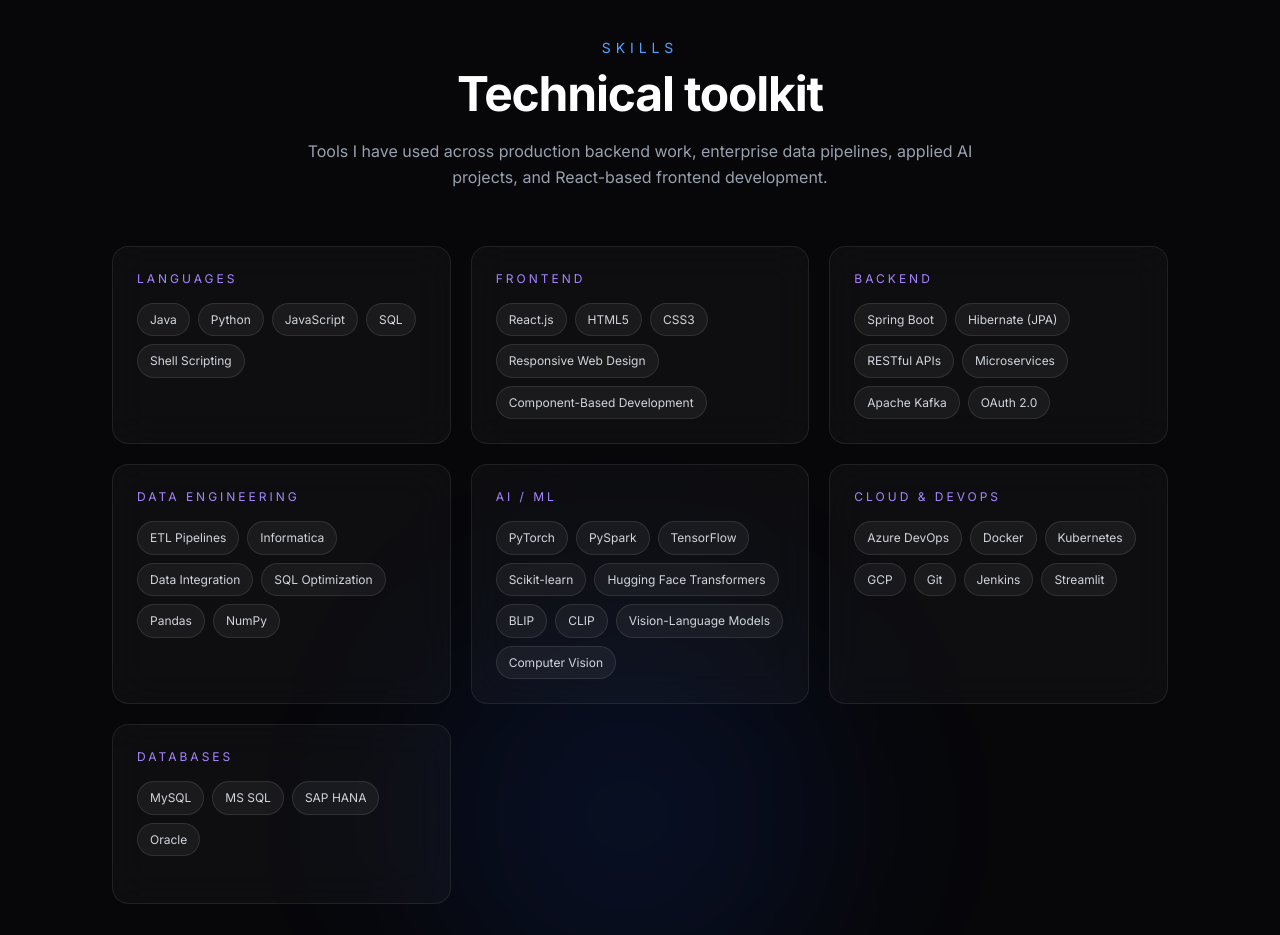
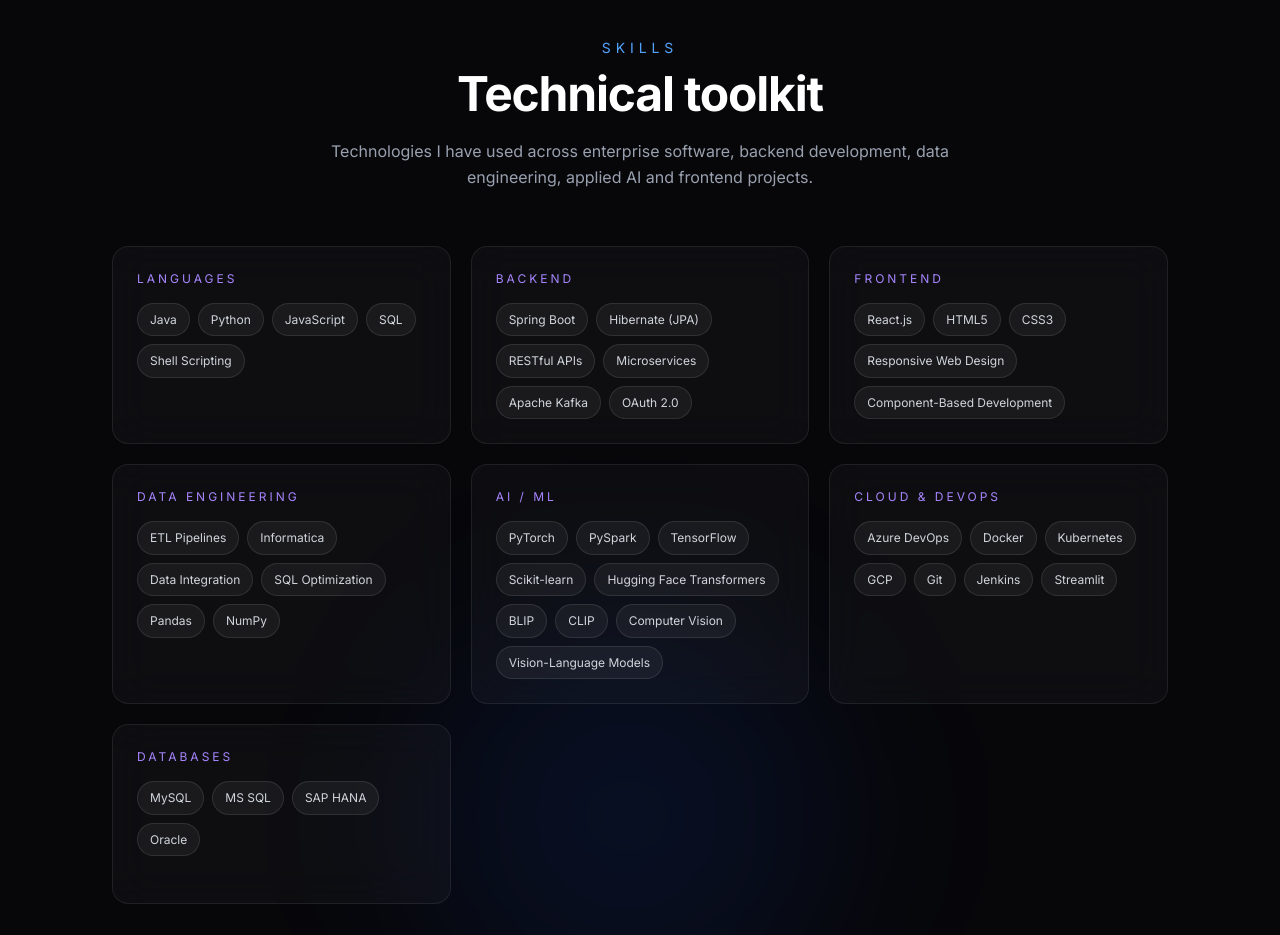
Before and after one commit to ravensgit/Portfolio, a React (Vite) app: page / in a window 1280 px wide. Shown: the part 3800-4735 px from the top of the page. Built offline with nearby package versions, Linux system fonts and the light colour scheme.

Commit message:
Update Arsenal.jsx
Updated skill categories and refined description.

```diff
--- a/src/components/Arsenal.jsx
+++ b/src/components/Arsenal.jsx
@@ -5,10 +5,10 @@
 
 const groups = [
   { title: 'Languages', items: ['Java', 'Python', 'JavaScript', 'SQL', 'Shell Scripting'] },
+  { title: 'Backend', items: ['Spring Boot', 'Hibernate (JPA)', 'RESTful APIs', 'Microservices', 'Apache Kafka', 'OAuth 2.0'] },
   { title: 'Frontend', items: ['React.js', 'HTML5', 'CSS3', 'Responsive Web Design', 'Component-Based Development'] },
-  { title: 'Backend', items: ['Spring Boot', 'Hibernate (JPA)', 'RESTful APIs', 'Microservices', 'Apache Kafka', 'OAuth 2.0'] },
   { title: 'Data Engineering', items: ['ETL Pipelines', 'Informatica', 'Data Integration', 'SQL Optimization', 'Pandas', 'NumPy'] },
-  { title: 'AI / ML', items: ['PyTorch', 'PySpark', 'TensorFlow', 'Scikit-learn', 'Hugging Face Transformers', 'BLIP', 'CLIP', 'Vision-Language Models', 'Computer Vision'] },
+  { title: 'AI / ML', items: ['PyTorch', 'PySpark', 'TensorFlow', 'Scikit-learn', 'Hugging Face Transformers', 'BLIP', 'CLIP', 'Computer Vision', 'Vision-Language Models'] },
   { title: 'Cloud & DevOps', items: ['Azure DevOps', 'Docker', 'Kubernetes', 'GCP', 'Git', 'Jenkins', 'Streamlit'] },
   { title: 'Databases', items: ['MySQL', 'MS SQL', 'SAP HANA', 'Oracle'] },
 ];
@@ -34,7 +34,7 @@
         <p className="font-mono text-sm text-blue-400 mb-3 text-center tracking-[0.35em] uppercase">Skills</p>
         <h2 className="text-4xl md:text-5xl font-bold tracking-tight mb-5 text-center">Technical toolkit</h2>
         <p className="text-gray-400 text-center max-w-2xl mx-auto mb-14 leading-relaxed">
-          Tools I have used across production backend work, enterprise data pipelines, applied AI projects, and React-based frontend development.
+          Technologies I have used across enterprise software, backend development, data engineering, applied AI and frontend projects.
         </p>
         <div ref={gridRef} className="grid md:grid-cols-2 lg:grid-cols-3 gap-5">
           {groups.map((g) => (
```
